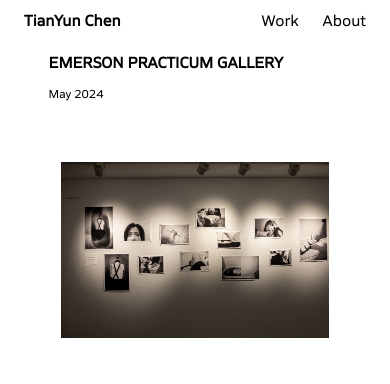
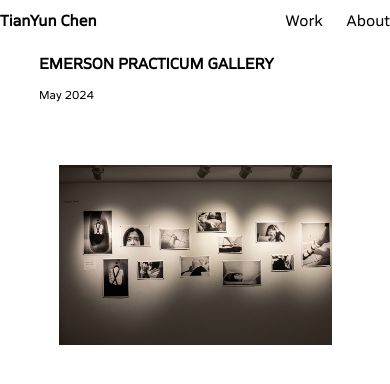
Before and after one commit to nymx22/MelodySite, a PHP site: page /aasm-gallery.html in a window 390 px wide. Shown: the top 384 px of the page. Run offline with PHP 8.4, Linux system fonts and the light colour scheme.

Commit message:
update mobile

```diff
--- a/assets/css/mobile.css
+++ b/assets/css/mobile.css
@@ -44,15 +44,20 @@
     font-size: clamp(0.75rem, 3vw, 0.875rem) !important;
   }
 
-  /* Project pages (AASM, Nightmares): constrain width, minimal equal side margin */
+  /* Project pages (AASM, Nightmares): no side padding, shrink margins */
   body.project1 .vertical-image_box,
   body.project2 .vertical-image_box {
     width: 100%;
     max-width: 100%;
     box-sizing: border-box;
-    padding-left: 3px;
-    padding-right: 3px;
+    padding-left: 0;
+    padding-right: 0;
     overflow-x: hidden;
+  }
+
+  body.project1 .vertical-image_box img,
+  body.project2 .vertical-image_box img {
+    margin-bottom: 4% !important;
   }
 
   /* Override image position offsets that cause horizontal overflow */
@@ -251,18 +256,18 @@
     box-sizing: border-box;
   }
 
-  /* Project page headers - constrain width, equal side padding */
+  /* Project page headers - no side padding */
   body.project1 #custom-header-widget,
   body.project2 #custom-header-widget {
     max-width: 100%;
     box-sizing: border-box;
-    padding-left: 12px !important;
-    padding-right: 12px !important;
+    padding-left: 0 !important;
+    padding-right: 0 !important;
   }
   body.project1 #custom-header-widget > div,
   body.project2 #custom-header-widget > div {
-    padding-left: 12px !important;
-    padding-right: 12px !important;
+    padding-left: 0 !important;
+    padding-right: 0 !important;
   }
   #custom-header-widget {
     padding-left: 5% !important;
```
